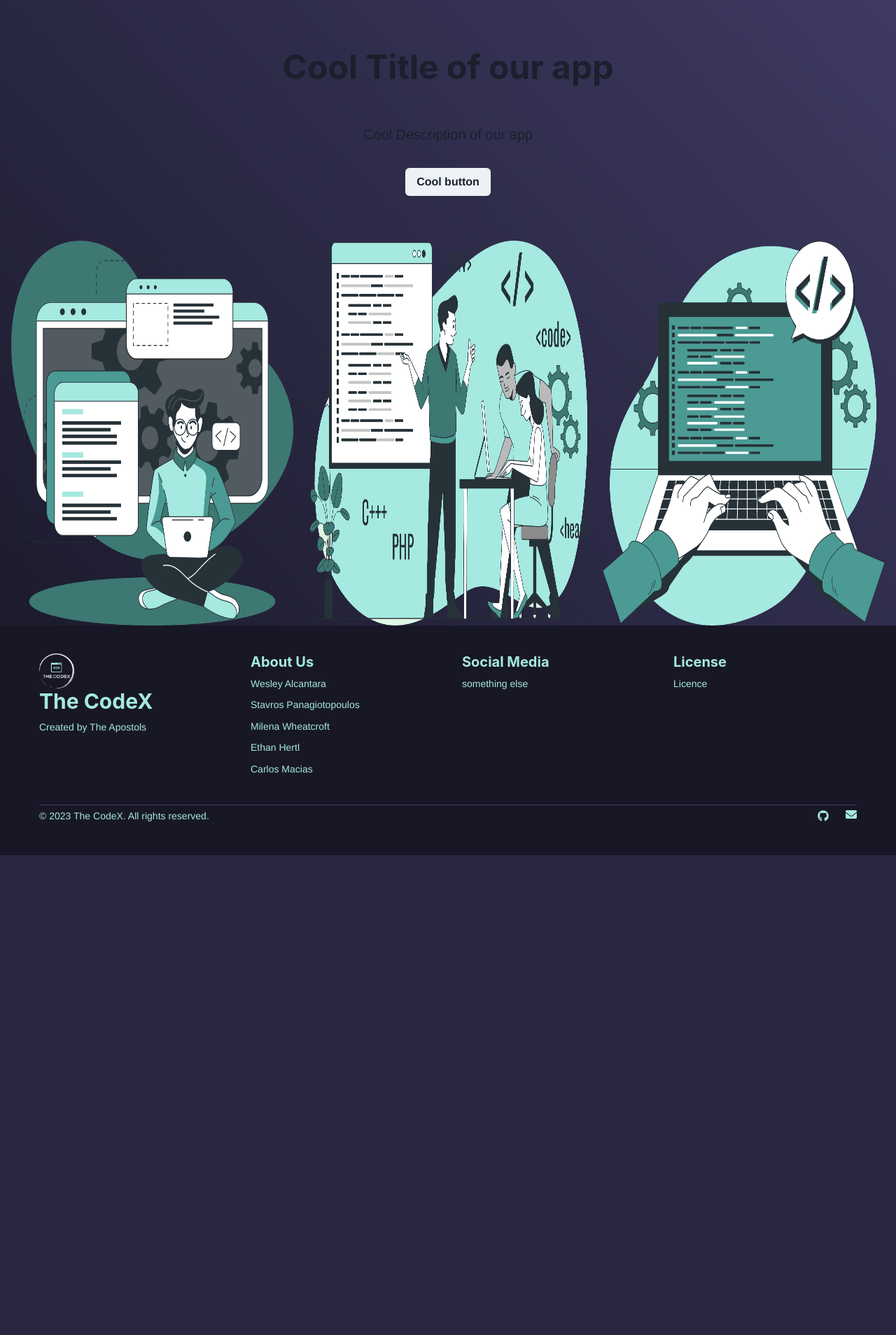
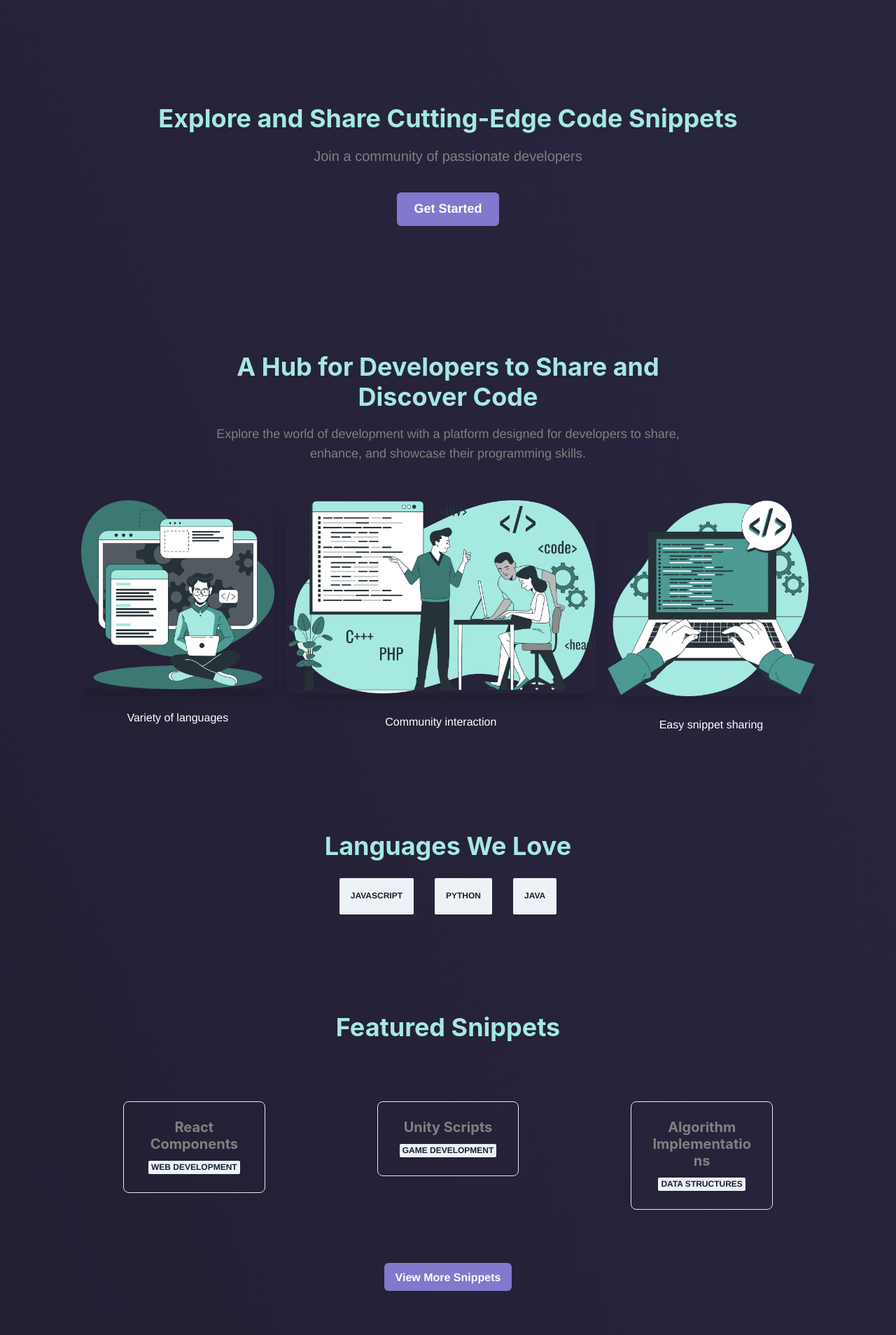
Before and after one commit to theApostols/the-codex, a React (Vite) app in the folder client/: page / in a window 1280 px wide. Shown: the part 152-2060 px from the top of the page at 70% size. Before the commit the page ends 1374 px from the top, so only its background shows below. Built offline with nearby package versions, Linux system fonts and the light colour scheme.

Commit message:
refactor Home page, adding sections inside

```diff
--- a/client/src/pages/Home.jsx
+++ b/client/src/pages/Home.jsx
@@ -1,24 +1,254 @@
-import React from 'react';
-import { Box, Button, Text, VStack, Heading, SimpleGrid, Image } from '@chakra-ui/react';
+import React from "react";
+import {
+  Box,
+  Button,
+  Heading,
+  Text,
+  SimpleGrid,
+  VStack,
+  HStack,
+  Stack,
+  useBreakpointValue,
+  Badge,
+  Wrap,
+  WrapItem,
+  Image,
+} from "@chakra-ui/react";
+import { motion } from 'framer-motion';
+
+const MotionBox = motion(Box);
+
+// animation variants
+const heroVariants = {
+  hidden: { opacity: 0, y: 50 },
+  visible: { opacity: 1, y: 0 }
+};
+
+const aboutVariants = {
+  hidden: { opacity: 0, x: -50 },
+  visible: { opacity: 1, x: 0 }
+};
+
+const snippetsVariants = {
+  hidden: { opacity: 0, x: 50 },
+  visible: { opacity: 1, x: 0 }
+};
+
+const howItWorksVariants = {
+  hidden: { scale: 0 },
+  visible: { scale: 1 }
+};
+
+const languageVariants = {
+  hidden: { opacity: 0 },
+  visible: { opacity: 1 }
+};
+
+// animation transition
+const transition = {
+  duration: 0.8,
+  ease: 'easeInOut'
+};
+
+function HeroSection() {
+  return (
+    <MotionBox
+    initial="hidden"
+    whileInView="visible"
+    viewport={{ once: true, amount: 0.5 }}
+    transition={transition}
+    variants={heroVariants}
+    p={10}
+    m='5'
+    textAlign="center"
+  >
+    <Box p={10} textAlign="center">
+      <Heading color='codex.accents' mb={4}>Explore and Share Cutting-Edge Code Snippets</Heading>
+      <Text color='gray' fontSize="xl" mb={5}>
+        Join a community of passionate developers
+      </Text>
+      <Button size="lg" variant="secondary" mt={4}>
+        Get Started
+      </Button>
+    </Box>
+  </MotionBox>
+  );
+}
+
+function AboutPlatform() {
+  const stackDirection = useBreakpointValue({ base: 'column', md: 'row' });
+
+  return (
+    <MotionBox
+    initial="hidden"
+    whileInView="visible"
+    viewport={{ once: true, amount: 0.5 }}
+    transition={transition}
+    variants={aboutVariants}
+    p={10}
+    m='5'
+    textAlign="center"
+  >
+    <VStack spacing={8} p={{ base: 4, md: 10 }} align="center">
+    <Box textAlign="center" maxWidth={{ base: "90%", md: "80%", lg: "70%" }}>
+      <Heading color='codex.accents' mb={4}>A Hub for Developers to Share and Discover Code</Heading>
+      <Text color='gray' fontSize="lg">
+        Explore the world of development with a platform designed for developers to share,
+        enhance, and showcase their programming skills.
+      </Text>
+    </Box>
+    <Stack direction={{ base: "column", md: "row" }} spacing={4} overflow="hidden" justify="center">
+          <VStack spacing={2}>
+            <Image
+              src="/images/home/code01.png"
+              alt="Variety of languages"
+              borderRadius="md"
+              boxShadow="xl"
+              maxW="100%"
+              h="auto"
+              m='5'
+            />
+            <Text color="white">Variety of languages</Text>
+          </VStack>
+          <VStack spacing={2}>
+            <Image
+              src="/images/home/code02.png"
+              alt="Community interaction"
+              borderRadius="md"
+              boxShadow="xl"
+              maxW="100%"
+              h="auto"
+              m='5'
+            />
+            <Text color="white">Community interaction</Text>
+          </VStack>
+          <VStack spacing={2}>
+            <Image
+              src="/images/home/code03.png"
+              alt="Easy snippet sharing"
+              borderRadius="md"
+              boxShadow="xl"
+              maxW="100%"
+              h="auto"
+              m='5'
+            />
+            <Text color="white">Easy snippet sharing</Text>
+          </VStack>
+        </Stack>
+  </VStack>
+  </MotionBox>
+  );
+}
+
+const LanguagesSection = () => (
+  <MotionBox
+    initial="hidden"
+    whileInView="visible"
+    viewport={{ once: true }}
+    transition={{ ...transition, staggerChildren: 0.1 }}
+    variants={languageVariants}
+    p={10}
+    m='5'
+    textAlign="center"
+  >
+    <Heading color='codex.accents' mb={6}>Languages We Love</Heading>
+    <Wrap color='gray' justify="center" spacing="30px">
+      <WrapItem variants={languageVariants}><Badge p={4}>JavaScript</Badge></WrapItem>
+      <WrapItem variants={languageVariants}><Badge p={4}>Python</Badge></WrapItem>
+      <WrapItem variants={languageVariants}><Badge p={4}>Java</Badge></WrapItem>
+    </Wrap>
+  </MotionBox>
+);
+
+function SnippetCard({ title, category }) {
+  return (
+    <MotionBox
+    initial="hidden"
+    whileInView="visible"
+    viewport={{ once: true }}
+    transition={{ duration: 0.8, ease: "easeInOut" }}
+    variants={snippetsVariants}
+    p={10}
+    m='5'
+    textAlign="center"
+  >
+    <Box borderWidth="1px" rounded="lg" overflow="hidden" p={6}>
+      <Heading size="md" mb={2}>
+        {title}
+      </Heading>
+      <Badge>{category}</Badge>
+    </Box>
+  </MotionBox>
+  );
+}
+
+function FeaturedSnippets() {
+  return (
+    <MotionBox
+    initial="hidden"
+    whileInView="visible"
+    viewport={{ once: true }}
+    transition={{ duration: 0.8, ease: "easeInOut" }}
+    variants={snippetsVariants}
+    p={10}
+    m='5'
+    textAlign="center"
+  >
+    <Box p={10}>
+      <Heading color='codex.accents' mb={6}>Featured Snippets</Heading>
+      <SimpleGrid color='gray' columns={3} spacing={10}>
+        <SnippetCard title="React Components" category="Web Development" />
+        <SnippetCard title="Unity Scripts" category="Game Development" />
+        <SnippetCard
+          title="Algorithm Implementations"
+          category="Data Structures"
+        />
+      </SimpleGrid>
+      <Button variant='secondary' mt={4}>
+        View More Snippets
+      </Button>
+    </Box>
+  </MotionBox>
+  );
+}
+
+function HowItWorks() {
+  return (
+    <MotionBox
+    initial="hidden"
+    whileInView="visible"
+    viewport={{ once: true }}
+    transition={transition}
+    variants={howItWorksVariants}
+    p={10}
+    m='5'
+    textAlign="center"
+  >
+    <Box p={10}>
+      <Heading color='codex.accents' mb={6}>How It Works</Heading>
+      <Text color='gray' mb={3}>
+        "This platform has transformed the way I manage my code snippets."
+      </Text>
+      <Text color='gray' mb={3}>
+        "The community support is fantastic. I've learned so much!"
+      </Text>
+      <Button size="lg" variant='secondary' mt={4}>
+        Start Sharing Today
+      </Button>
+    </Box>
+  </MotionBox>
+  );
+}
 
 function Home() {
   return (
-    <Box textAlign="center" fontSize="xl">
-      <VStack spacing={8}>
-        <Heading as="h1" size="2xl" my={6}>
-          Cool Title of our app
-        </Heading>
-        <Text>Cool Description of our app</Text>
-        <Button>
-          Cool button
-        </Button>
-        <SimpleGrid columns={{ base: 1, md: 3 }} spacing={5} mt={8}>
-          <Image boxSize="550px" src="/images/home/code01.png" alt="Graphic 1" />
-          <Image boxSize="550px" src="/images/home/code02.png" alt="Graphic 2" />
-          <Image boxSize="550px" src="/images/home/code03.png" alt="Graphic 3" />
-        </SimpleGrid>
-      </VStack>
-    </Box>
+    <>
+      <HeroSection />
+      <AboutPlatform />
+      <LanguagesSection />
+      <FeaturedSnippets />
+      <HowItWorks />
+    </>
   );
 }
 
--- a/client/src/utils/theme.js
+++ b/client/src/utils/theme.js
@@ -103,7 +103,7 @@ const globalStyles = {
         fontFamily: 'Helvetica, sans-serif',
         lineHeight: '1.6',
         backgroundColor: 'codex.main',
-        backgroundImage: 'linear-gradient(to right top, #181726, #212035, #2b2945, #363255, #413c66);',
+        backgroundImage: 'linear-gradient(to right top, #211e33, #232036, #252239, #27243d, #292640)',
       },
     },
   },
```
